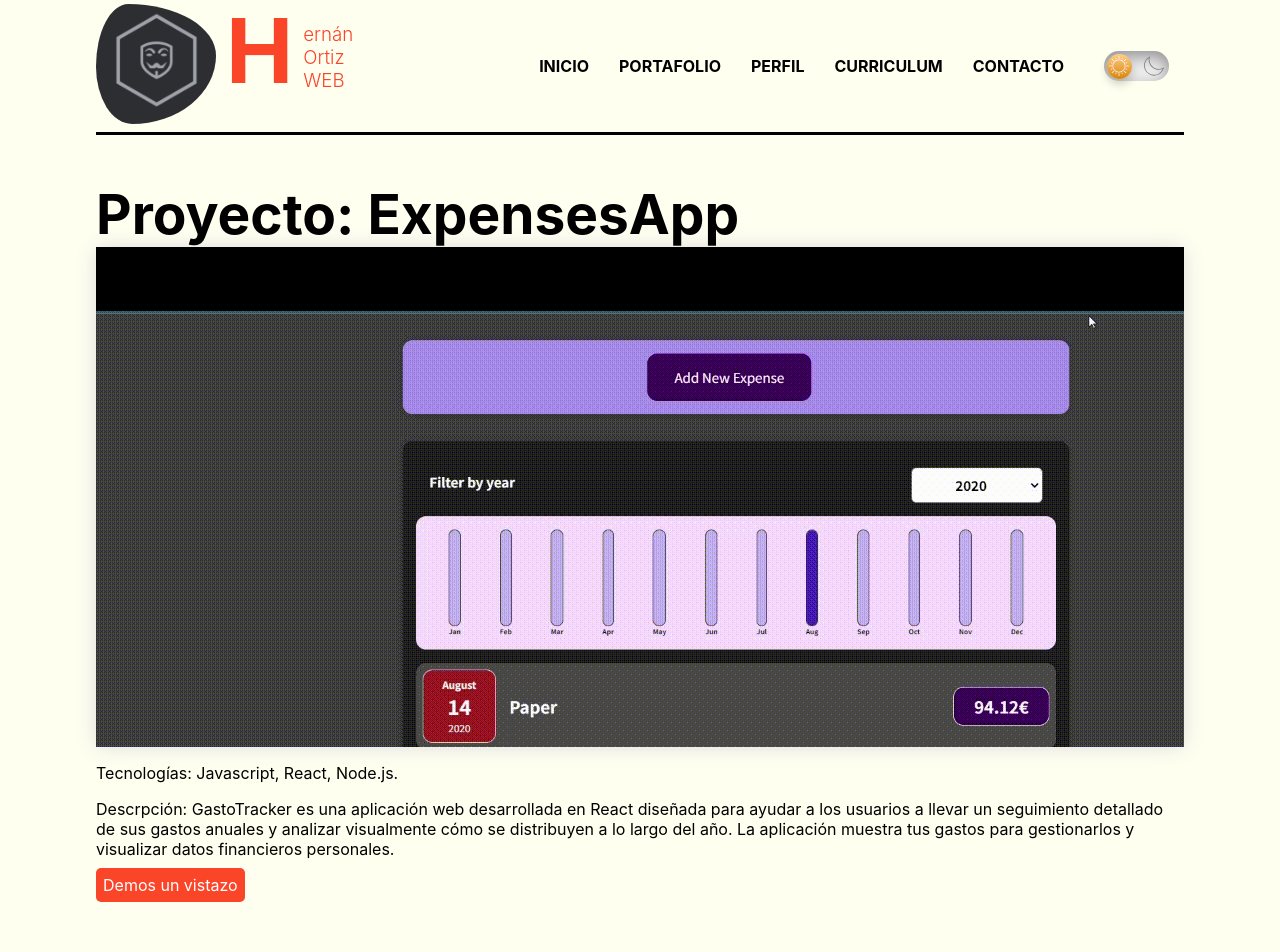
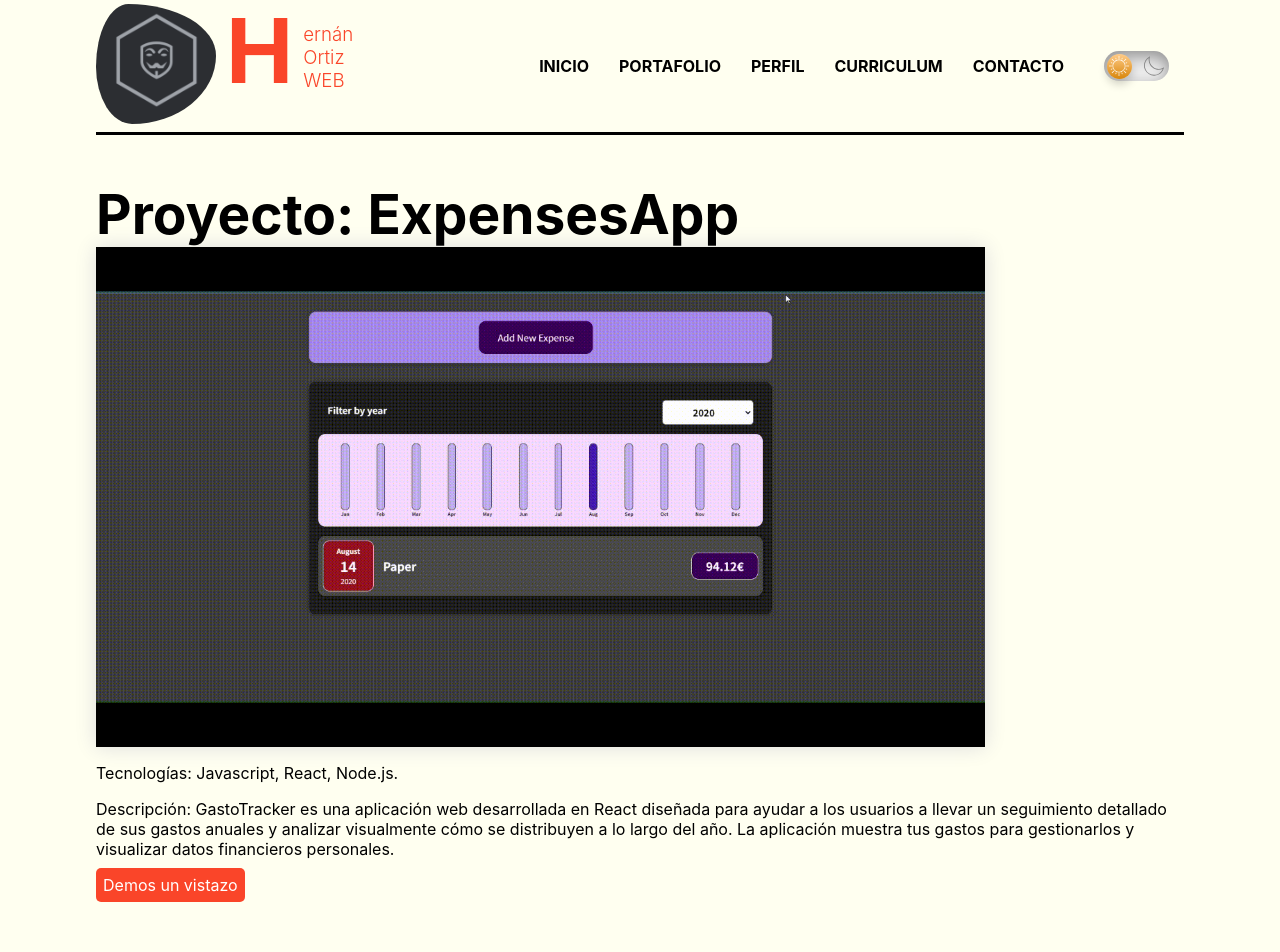
Before and after one commit to Sistemshdortiz/porfolio, a React (Create React App) app: page /proyecto/expensesapp in a window 1280 px wide. Shown: the top 952 px of the page. Built offline with nearby package versions, Linux system fonts and the light colour scheme.

Commit message:
update workinprogress

```diff
--- a/src/components/Proyecto.js
+++ b/src/components/Proyecto.js
@@ -24,7 +24,7 @@ export const Proyecto = () => {
                 </a>
             </div>
             <p>Tecnologías: {proyecto.tecnologias}</p>
-            <p>Descrpción: {proyecto.descripcion}</p>
+            <p>Descripción: {proyecto.descripcion}</p>
             <a href={proyecto.url} target='_blank' rel="noreferrer" className='porfoliolink'>Demos un vistazo</a>
         </div>
     )
--- a/src/index.css
+++ b/src/index.css
@@ -275,6 +275,13 @@ button:hover {
 
 .page-work .mask {
   height: 500px;
+  max-width: fit-content;
   overflow: hidden;
   box-shadow: 0px 0px 20px #ddd;
 }
+
+.page-work img{
+  max-width: 100%;
+  height: 500px;
+  display: block;
+}
```
Also changed, not shown: 1 other file (tests, documents, lock files or other folders).
